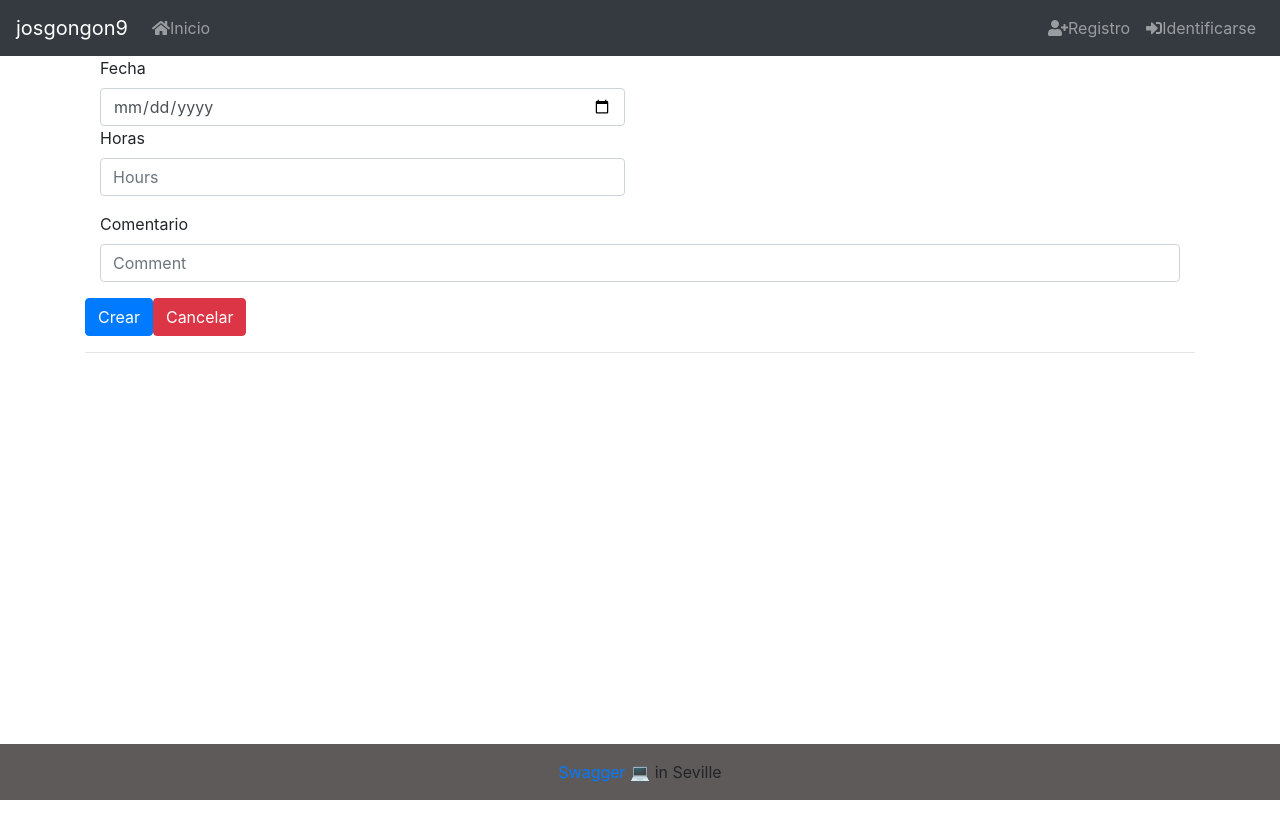
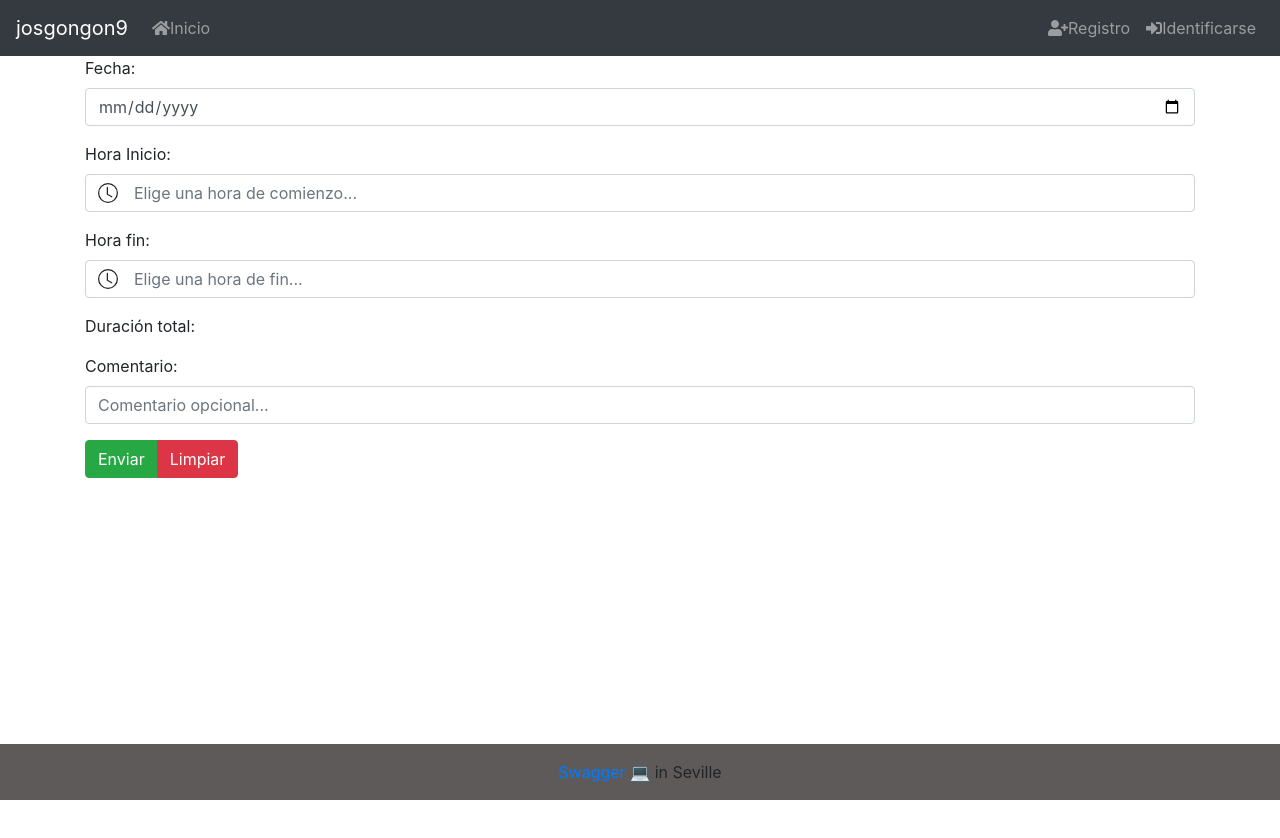
Before and after one commit to josgongon9/tfg-josgongon9-frontend, a Vue app: page /time-entries/log-time in a window 1280 px wide. Shown: the top 838 px of the page. Built offline with nearby package versions, Linux system fonts and the light colour scheme.

Commit message:
Some changes and fix

```diff
--- a/src/router.js
+++ b/src/router.js
@@ -24,6 +24,7 @@ export const router = new Router({
     },
     {
     path: '/time-entries',
+    name: "timeEntries",
     component: TimeEntries
     },
     {
@@ -57,25 +58,21 @@ export const router = new Router({
     {
       path: '/profile',
       name: 'profile',
-      // lazy-loaded
       component: () => import('./views/Profile.vue')
     },
     {
       path: '/admin',
       name: 'admin',
-      // lazy-loaded
       component: () => import('./views/BoardAdmin.vue')
     },
     {
       path: '/mod',
       name: 'moderator',
-      // lazy-loaded
       component: () => import('./views/BoardModerator.vue')
     },
     {
       path: '/user',
       name: 'user',
-      // lazy-loaded
       component: () => import('./views/BoardUser.vue')
     },
     {
--- a/src/services/AlertDataService.js
+++ b/src/services/AlertDataService.js
@@ -5,7 +5,7 @@ const API_URL = `${process.env.VUE_APP_PROXY_API}/api/alerts`;
 
 class AlertDataService {
   getAllByOrg(idOrg) {
-    return axios.get(API_URL+`?alertsByOrg/${idOrg}`, { headers: authHeader() });
+    return axios.get(API_URL+`/alertsByOrg/${idOrg}`, { headers: authHeader() });
   }
 
   getAll() {
@@ -29,7 +29,7 @@ class AlertDataService {
   }
 
   findByName(name) {
-    return axios.get(API_URL+`findByName?name=${name}`, { headers: authHeader() });
+    return axios.get(API_URL+`/findByName?name=${name}`, { headers: authHeader() });
   }
 }
 
--- a/src/services/user.service.js
+++ b/src/services/user.service.js
@@ -40,6 +40,11 @@ class UserService {
   }
 
 
+  findByUserRol(username,role ){
+    return axios.get(API_URL + "findByUserAndRol?"+`username=${username}`+`&role=${role}`, { headers: authHeader() });
+  }
+
+
 }
 
 export default new UserService();
--- a/src/views/AddVacation.vue
+++ b/src/views/AddVacation.vue
@@ -25,7 +25,7 @@
           v-model="vacation.startDate"
           placeholder="Date"
           v-validate="'required'"
-          @change="calculateDate"
+         context="calculateDate"
         >
         </b-form-input>
         <div v-if="errors.has('startDate')" class="alert alert-danger">
@@ -42,7 +42,7 @@
           v-model="vacation.endDate"
           placeholder="Date"
           v-validate="'required'"
-          @change="calculateDate"
+          context="calculateDate"
         >
         </b-form-input>
         <div v-if="errors.has('endDate')" class="alert alert-danger">
--- a/src/views/LogTime.vue
+++ b/src/views/LogTime.vue
@@ -1,84 +1,173 @@
 <template>
   <div class="form-horizontal">
-    <div class="form-group">
-      <div class="col-sm-6">
-        <label>Fecha</label>
-        <input
+    <b-form v-if="!submitted" @submit.prevent="handleSubmit" ref="textareaform">
+      <b-form-group label="Fecha:" label-for="date">
+        <b-form-input
           type="date"
           class="form-control"
           v-model="newtimeEntry.date"
           placeholder="Date"
-        />
+          id="date"
+          name="date"
+          v-validate="'required'"
+        >
+        </b-form-input>
+        <div v-if="errors.has('date')" class="alert alert-danger">
+          {{ 'La fecha es obligatoria' }}
+        </div>
+      </b-form-group>
+
+      <b-form-group label="Hora Inicio:" label-for="Hours">
+        <b-form-timepicker
+          id="starTime"
+          name="startTime"
+          v-model="newtimeEntry.startTime"
+          v-validate="'required'"
+          now-button
+          reset-button
+          locale="es"
+          placeholder="Elige una hora de comienzo..."
+          @input="calculateDate"
+        ></b-form-timepicker>
+
+        <div v-if="errors.has('startTime')" class="alert alert-danger">
+          {{ 'El tiempo obligatorio' }}
+        </div>
+      </b-form-group>
+
+      <b-form-group label="Hora fin:" label-for="Hours">
+        <b-form-timepicker
+          id="endTime"
+          name="endTime"
+          v-model="newtimeEntry.endTime"
+          v-validate="'required'"
+          now-button
+          reset-button
+          locale="es"
+          placeholder="Elige una hora de fin..."
+          @input="calculateDate"
+        ></b-form-timepicker>
+
+        <div v-if="errors.has('endTime')" class="alert alert-danger">
+          {{ 'El tiempo obligatorio' }}
+        </div>
+      </b-form-group>
+
+      <div id="date-result">
+        <p>Duración total: {{ resultDate }}</p>
       </div>
-      <div class="col-sm-6">
-        <label>Horas</label>
-        <input
-          type="number"
-          class="form-control"
-          v-model="newtimeEntry.totalTime"
-          placeholder="Hours"
-        />
-      </div>
-    </div>
-    <div class="form-group">
-      <div class="col-sm-12">
-        <label>Comentario</label>
-        <input
+
+      <b-form-group label="Comentario:" label-for="comment">
+        <b-form-input
           type="text"
           class="form-control"
           v-model="newtimeEntry.comment"
-          placeholder="Comment"
-        />
+          placeholder="Comentario opcional..."
+          id="comment"
+          name="comment"
+        >
+        </b-form-input>
+      </b-form-group>
+      <div class="button-vaca">
+        <b-button-group>
+          <b-button type="submit" variant="success">Enviar</b-button>
+          <b-button @click="reset" variant="danger">Limpiar</b-button>
+        </b-button-group>
       </div>
+    </b-form>
+
+    <b-form v-else class="succes-vac">
+      <h4>¡Solicitada Correctamente!</h4>
+      <b-button-group>
+        <b-button variant="success" @click="newTime"
+          >Crear otra vacacion
+        </b-button>
+        <b-button variant="primary" :to="{ name: 'timeEntries' }"
+          >Volver al listado
+        </b-button>
+      </b-button-group>
+    </b-form>
+    <div class="mt-4" v-if="errores && errores.length">
+      <b-alert
+        :show="true"
+        variant="danger"
+        v-for="error of errores"
+        v-bind:key="error"
+        >{{ error }}</b-alert
+      >
     </div>
-    <button class="btn btn-primary" @click="create()">Crear</button>
-    <router-link to="/time-entries" class="btn btn-danger" tag ="button">Cancelar</router-link>
-    <hr>
   </div>
-
 </template>
 
 <script>
-import TimeEntryDataService from "../services/TimeEntryDataService";
-  export default {
-    data () {
-      return {
-        newtimeEntry: {
-            id: null,
-            date: '',
-            totalTime: '',
-            comment: ''
+import TimeEntryDataService from '../services/TimeEntryDataService';
+import moment from 'moment';
 
+export default {
+  data() {
+    return {
+      resultDate: '',
+
+      errores: [],
+      submitted: false,
+      newtimeEntry: {
+        id: null,
+        date: '',
+        startTime: '',
+        endTime: '',
+        comment: '',
+      },
+    };
+  },
+  methods: {
+    reset() {
+      this.$refs.textareaform.reset();
+      this.errores = [];
+      this.resultDate = '';
+    },
+    calculateDate() {
+      let startDate = this.newtimeEntry.startTime;
+      let endDate = this.newtimeEntry.endTime;
+            console.log("Prueba")
+
+      console.log(endDate-startDate)
+
+      this.resultDate = endDate-startDate;
+    },
+    handleSubmit() {
+      this.errores.pop();
+      this.$validator.validate().then((valid) => {
+        if (valid) {
+          this.create();
         }
-      }
+      });
     },
-    methods: {
-      /*create  () {
-        this.$service.timeEntry.create(this.newtimeEntry).then((data) => {
-        //let timeEntry = this.timeEntry
-        // We dispatch the timeEntry so it can be pushed
-        // onto the timeEntries array in the parent component
-        this.$emit('create', data)
-        this.newtimeEntry = {}
-        })
-      }*/
     create() {
       var data = {
         date: this.newtimeEntry.date,
-        totalTime: this.newtimeEntry.totalTime,
-        comment: this.newtimeEntry.comment
-
+        startTime: this.newtimeEntry.starTime,
+        endTime: this.newtimeEntry.endTime,
+        comment: this.newtimeEntry.comment,
+        resultDate: this.resultDate,
       };
       TimeEntryDataService.create(data)
-        .then(response => {
+        .then((response) => {
           this.newtimeEntry.id = response.data.id;
-          console.log(response.data);
+          this.submitted = true;
         })
-        .catch(e => {
-          console.log(e);
+        .catch((e) => {
+          this.errores.push(e.response.data);
         });
-    }
-
-    }
-  }
+    },
+    newTime() {
+      this.submitted = false;
+      this.newtimeEntry = {};
+    },
+  },
+};
 </script>
+<style>
+footer.b-time-footer {
+  position: relative;
+}
+</style>
--- a/src/views/ViewUser.vue
+++ b/src/views/ViewUser.vue
@@ -159,6 +159,9 @@ export default {
     onSubmit() {
       this.errores.pop();
       this.currentUser.roles = this.roles;
+      if(this.currentUser.roles.length > 1){
+        this.errores.push('No se permiten los multiperfilados');
+      }else{
       UserService.update(this.currentUser.id, this.currentUser)
         .then((response) => {
           alert('Datos actualizados con éxito.');
@@ -166,6 +169,7 @@ export default {
         .catch((e) => {
           this.errores.push(e);
         });
+      }
     },
     getUserRol() {
       let roles = this.$store.state.auth.user.roles;
```
Also changed, not shown: src/views/Organization.vue (+113 -38 lines), src/views/TimeEntries.vue (+25 -26 lines), src/views/VacationsList.vue (+30 -7 lines).
